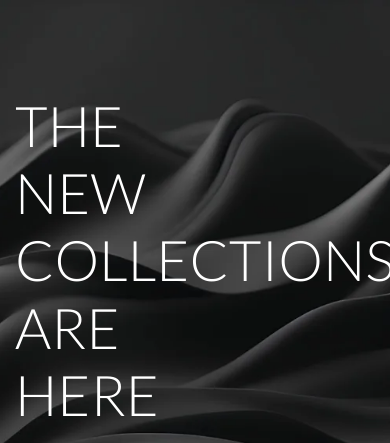
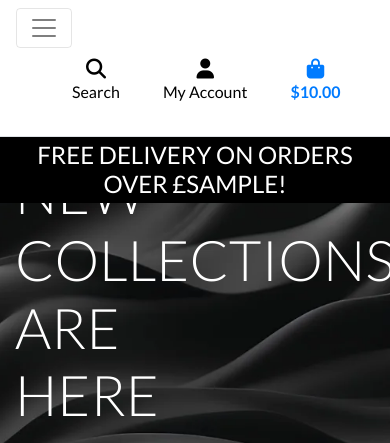
Before and after one commit to EthanPeters96/Titan-Clothing, a Django app: template home/templates/home/index.html in a window 390 px wide. Shown: the top 443 px of the page. Run offline with Django 3.2, Linux system fonts and the light colour scheme; the template is opened without the code that fills it: most values are stand-ins (such as "Sample title", 1, 10 or a date in 2020); some libraries are stand-ins or nearby versions.

Commit message:
Add mobile navigation and free delivery banner to base template

```diff
--- a/static/css/base.css
+++ b/static/css/base.css
@@ -58,6 +58,10 @@ body {
     border: 1px solid black !important;
 }
 
+.bg-black {
+    background-color: black !important;
+}
+
 /* -------------------------------- Media Queries -------------------------------- */
 
 /* Slightly larger container on xl screens */
--- a/templates/base.html
+++ b/templates/base.html
@@ -111,6 +111,21 @@
                 </ul>
             </div>
         </div>
+        <div class="row bg-white border-bottom">
+            <nav class="navbar navbar-expand-lg navbar-light w-100">
+                <button class="navbar-toggler" type="button" data-toggle="collapse" data-target="#main-nav"
+                    aria-controls="main-nav" aria-expanded="false" aria-label="Toggle navigation">
+                    <span class="navbar-toggler-icon"></span>
+                </button>
+                {% include 'includes/mobile-top-header.html' %}
+                {% include 'includes/main-nav.html' %}
+            </nav>
+        </div>
+        <div id="delivery-banner" class="row text-center">
+            <div class="col bg-black text-white">
+                <h4 class="logo-font my-1">Free delivery on orders over £{{ free_delivery_threshold }}!</h4>
+            </div>
+        </div>
     </header>
 
     {% if messages %}
--- /dev/null
+++ b/templates/includes/main-nav.html
@@ -0,0 +1,53 @@
+<div class="collapse navbar-collapse" id="main-nav">
+    <ul class="navbar-nav w-auto mx-auto">
+        <li class="nav-item dropdown">
+            <a class="logo-font font-weight-bold nav-link text-black mr-5" href="#" id="all-products-link"
+                data-toggle="dropdown" aria-haspopup="true" aria-expanded="false">
+                All Products
+            </a>
+            <div class="dropdown-menu border-0" aria-labelledby="all-products-link">
+                <a href="" class="dropdown-item">By Price</a>
+                <a href="" class="dropdown-item ">By Rating</a>
+                <a href="" class="dropdown-item ">By Category</a>
+                <a href="" class="dropdown-item">All Products</a>
+            </div>
+        </li>
+
+        <li class="nav-item dropdown">
+            <a class="logo-font font-weight-bold nav-link text-black mr-5" href="#" id="clothing-link"
+                data-toggle="dropdown" aria-haspopup="true" aria-expanded="false">
+                Clothing
+            </a>
+            <div class="dropdown-menu border-0" aria-labelledby="clothing-link">
+                <a href="" class="dropdown-item">Hoodies &amp; Sweatshirts</a>
+                <a href="" class="dropdown-item">T-Shirts</a>
+                <a href="" class="dropdown-item">Jeans</a>
+                <a href="" class="dropdown-item">All Clothing</a>
+            </div>
+        </li>
+
+        <li class="nav-item dropdown">
+            <a class="logo-font font-weight-bold nav-link text-black mr-5" href="#" id="homeware-link"
+                data-toggle="dropdown" aria-haspopup="true" aria-expanded="false">
+                Bags &amp; Accessories
+            </a>
+            <div class="dropdown-menu border-0" aria-labelledby="homeware-link">
+                <a href="" class="dropdown-item">Bags</a>
+                <a href="" class="dropdown-item">Accessories</a>
+            </div>
+        </li>
+
+        <li class="nav-item dropdown">
+            <a class="logo-font font-weight-bold nav-link text-black" href="#" id="specials-link" data-toggle="dropdown"
+                aria-haspopup="true" aria-expanded="false">
+                Special Offers
+            </a>
+            <div class="dropdown-menu border-0" aria-labelledby="specials-link">
+                <a href="" class="dropdown-item">New Arrivals</a>
+                <a href="" class="dropdown-item">Deals</a>
+                <a href="" class="dropdown-item">Clearance</a>
+                <a href="" class="dropdown-item">All Specials</a>
+            </div>
+        </li>
+    </ul>
+</div>
--- /dev/null
+++ b/templates/includes/mobile-top-header.html
@@ -0,0 +1,63 @@
+<ul>
+    <li class="list-inline-item">
+        <a class="text-black nav-link d-block d-lg-none" href="#" id="mobile-search" data-toggle="dropdown"
+            aria-haspopup="true" aria-expanded="false">
+            <div class="text-center">
+                <div><i class="fas fa-search fa-lg"></i></div>
+                <p class="my-0">Search</p>
+            </div>
+        </a>
+        <div class="dropdown-menu border-0 w-100 p-3 rounded-0 my-0" aria-labelledby="mobile-search">
+            <form class="form" method="GET" action="">
+                <div class="input-group w-100">
+                    <input class="form-control border border-black rounded-0" type="text" name="q"
+                        placeholder="Search our site">
+                    <div class="input-group-append">
+                        <button class="form-control form-control btn btn-black border border-black rounded-0"
+                            type="submit">
+                            <span class="icon">
+                                <i class="fas fa-search"></i>
+                            </span>
+                        </button>
+                    </div>
+                </div>
+            </form>
+        </div>
+    </li>
+    <li class="list-inline-item dropdown">
+        <a class="text-black nav-link d-block d-lg-none" href="#" id="user-options" data-toggle="dropdown"
+            aria-haspopup="true" aria-expanded="false">
+            <div class="text-center">
+                <div><i class="fas fa-user fa-lg"></i></div>
+                <p class="my-0">My Account</p>
+            </div>
+        </a>
+        <div class="dropdown-menu border-0" aria-labelledby="user-options">
+            {% if request.user.is_authenticated %}
+            {% if request.user.is_superuser %}
+            <a href="{% url 'account_logout' %}" class="dropdown-item">Product Management</a>
+            {% endif %}
+            <a href="" class="dropdown-item">My Profile</a>
+            <a href="{% url 'account_logout' %}" class="dropdown-item">Logout</a>
+            {% else %}
+            <a href="{% url 'account_signup' %}" class="dropdown-item">Register</a>
+            <a href="{% url 'account_login' %}" class="dropdown-item">Login</a>
+            {% endif %}
+        </div>
+    </li>
+    <li class="list-inline-item">
+        <a class="{% if grand_total %}text-primary font-weight-bold{% else %}text-black{% endif %} nav-link d-block d-lg-none"
+            href="">
+            <div class="text-center">
+                <div><i class="fas fa-shopping-bag fa-lg"></i></div>
+                <p class="my-0">
+                    {% if grand_total %}
+                    ${{ grand_total|floatformat:2 }}
+                    {% else %}
+                    $0.00
+                    {% endif %}
+                </p>
+            </div>
+        </a>
+    </li>
+</ul>
```
